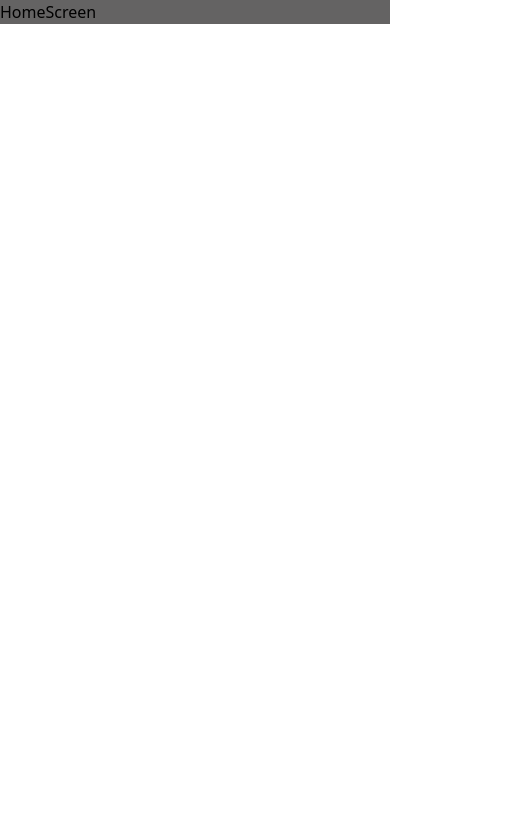
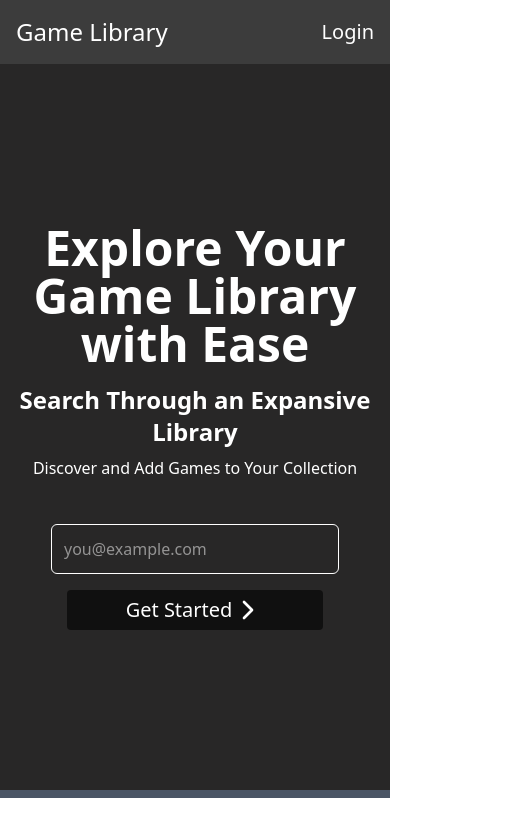
Before and after one commit to jared-ruiz/game_library, a React (Vite) app: page / in a window 390 px wide. Shown: the top 836 px of the page, 531 px wide, since content can reach past the window. Built offline with nearby package versions, Linux system fonts and the light colour scheme.

Commit message:
Added styling for mobile and updated the auth page to contain pre log in text.

```diff
--- a/src/components/AuthScreen/AuthScreen.jsx
+++ b/src/components/AuthScreen/AuthScreen.jsx
@@ -1,9 +1,53 @@
-
+import { Link } from "react-router-dom";
+import { useState } from "react";
+import { ChevronRight } from "lucide-react";
 
 function AuthScreen() {
+  const [email, setEmail] = useState("");
+
   return (
-    <div>AuthScreen</div>
-  )
+    <div className="app_bg">
+      <header className="max-w-6xl w-full mx-auto flex items-center justify-between p-4 bg-black/40">
+        <p className="text-white text-2xl">Game Library</p>
+
+        <Link to={"/login"}>
+          <p className="text-white text-xl hover:underline hover:text-blue-400">
+            Login
+          </p>
+        </Link>
+      </header>
+
+      <div className="flex flex-col items-center justify-center text-center py-40 text-white max-w-6xl mx-auto w-full  bg-black/60">
+        <h1 className="text-5xl md:text-5xl font-bold mb-4 sm:text-5xl">
+          Explore Your Game Library with Ease
+        </h1>
+        <h2 className="text-2xl w-sm md:text-3xl lg:w-auto font-bold mb-2 sm:text-3xl">
+          Search Through an Expansive Library
+        </h2>
+        <p className="md:text-2xl sm:text-2xl">
+          Discover and Add Games to Your Collection
+        </p>
+
+        <form className="flex flex-col md:flex-row gap-4 w-2xl mt-10 items-center">
+          <input
+            type="email"
+            className="w-2xs md:w-full px-3 py-3 mt-1 border border-white rounded-md bg-transparent text-white focus:outline-none focus:ring sm:w-md"
+            placeholder="you@example.com"
+            id="email"
+            value={email}
+            onChange={(e) => setEmail(e.target.value)}
+          />
+          <button className="text-xl lg:text 2xl px-2 lg:px-3 py-1 md:py-2 rounded flex justify-center items-center bg-black/60 w-3xs hover:bg-blue-400 sm:w-md">
+            Get Started
+            <ChevronRight className="size-8 md:size-10" />
+          </button>
+        </form>
+      </div>
+
+      {/* separator */}
+      <div className="h-2 max-w-6xl w-full mx-auto bg-gray-600" aria-hidden="true" />
+    </div>
+  );
 }
 
 export default AuthScreen;
--- a/src/components/HomePage/HomePage.jsx
+++ b/src/components/HomePage/HomePage.jsx
@@ -3,7 +3,7 @@ import AuthScreen from "../AuthScreen/AuthScreen";
 import HomeScreen from "../HomeScreen/HomeScreen";
 
 function HomePage() {
-  const user = true;
+  const user = false;
 
   return (
     <>
--- a/src/components/Login/Login.jsx
+++ b/src/components/Login/Login.jsx
@@ -64,7 +64,7 @@ function Login() {
                 onChange= {(e) => setPassword(e.target.value)}/>
             </div>
 
-            <button className="w-full py-2 bg-white font-semibold rounded-md hover:bg-gray-400">
+            <button className="w-full py-2 bg-white font-semibold rounded-md hover:bg-blue-400">
               Login
             </button>
           </form>
--- a/src/components/SignUp/SignUp.jsx
+++ b/src/components/SignUp/SignUp.jsx
@@ -88,7 +88,7 @@ function SignUp() {
           {/* Login Link */}
 
           <div className="text-center text-white">
-            Already have an account?
+            Already Have an Account?
             <Link to={"/login"}>
               <h2 className="text-blue-400 font-semibold hover:underline">
                 Login
```
